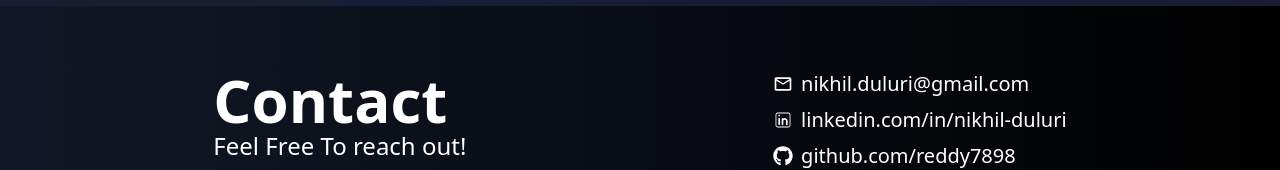
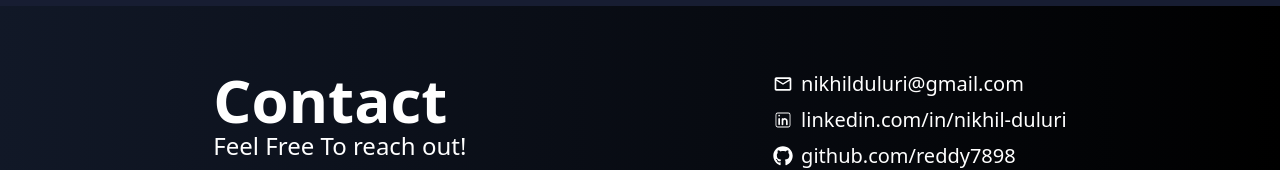
Before and after one commit to reddy7898/nikhil-portfolio, a React (Vite) app: page / in a window 1280 px wide. Shown: the part 2727-2897 px from the top of the page. Built offline with nearby package versions, Linux system fonts and the light colour scheme.

Commit message:
Minor change

```diff
--- a/src/Components/Footer/Footer.jsx
+++ b/src/Components/Footer/Footer.jsx
@@ -21,7 +21,7 @@ const Footer = () => {
   <li className="flex gap-2 items-center">
     <MdOutlineEmail size={20} />
     <a href="mailto:nikhil.duluri@gmail.com" className="hover:underline">
-      nikhil.duluri@gmail.com
+      nikhilduluri@gmail.com
     </a>
   </li>
   <li className="flex gap-2 items-center">
```
Also changed, not shown: How to user this project.txt.
